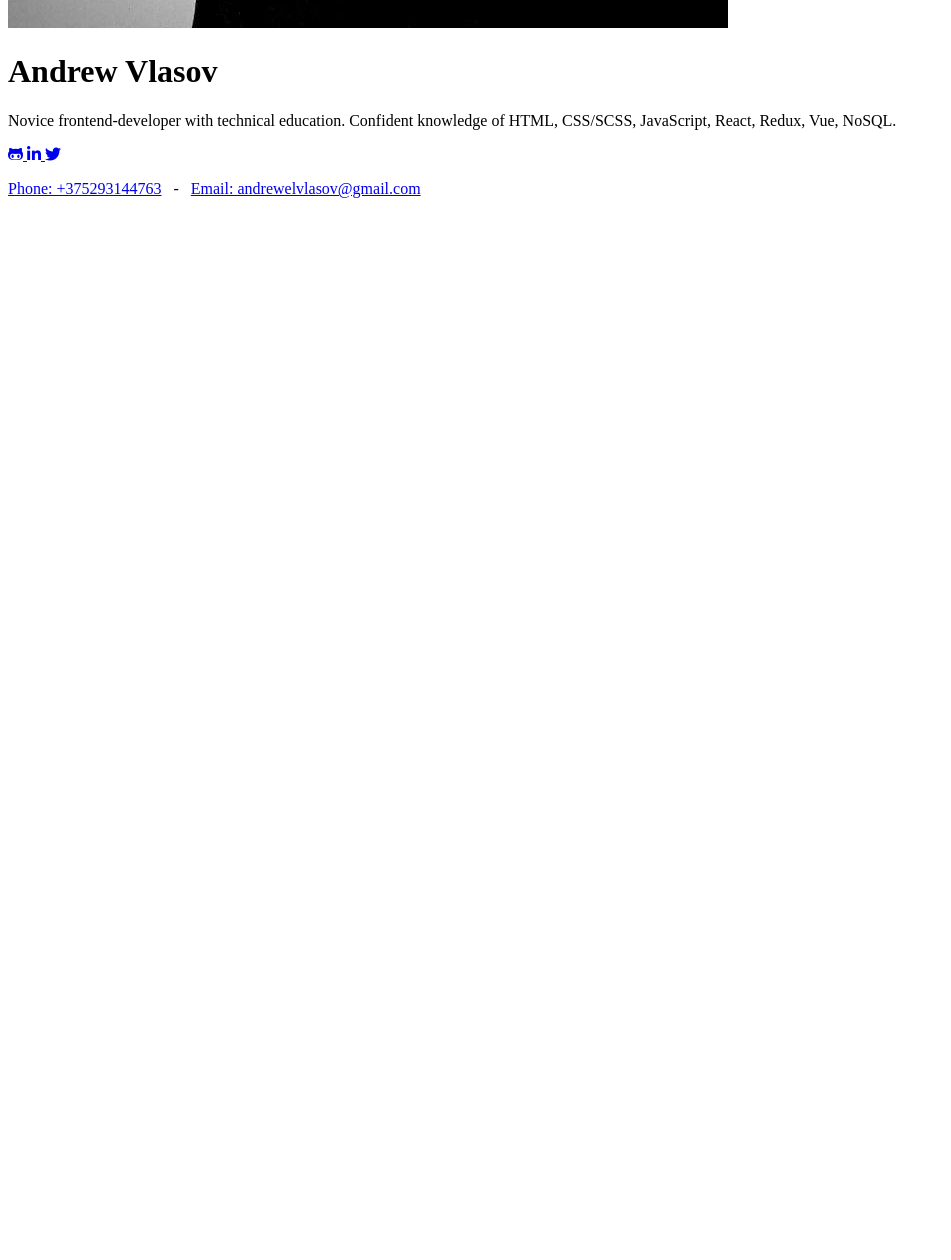
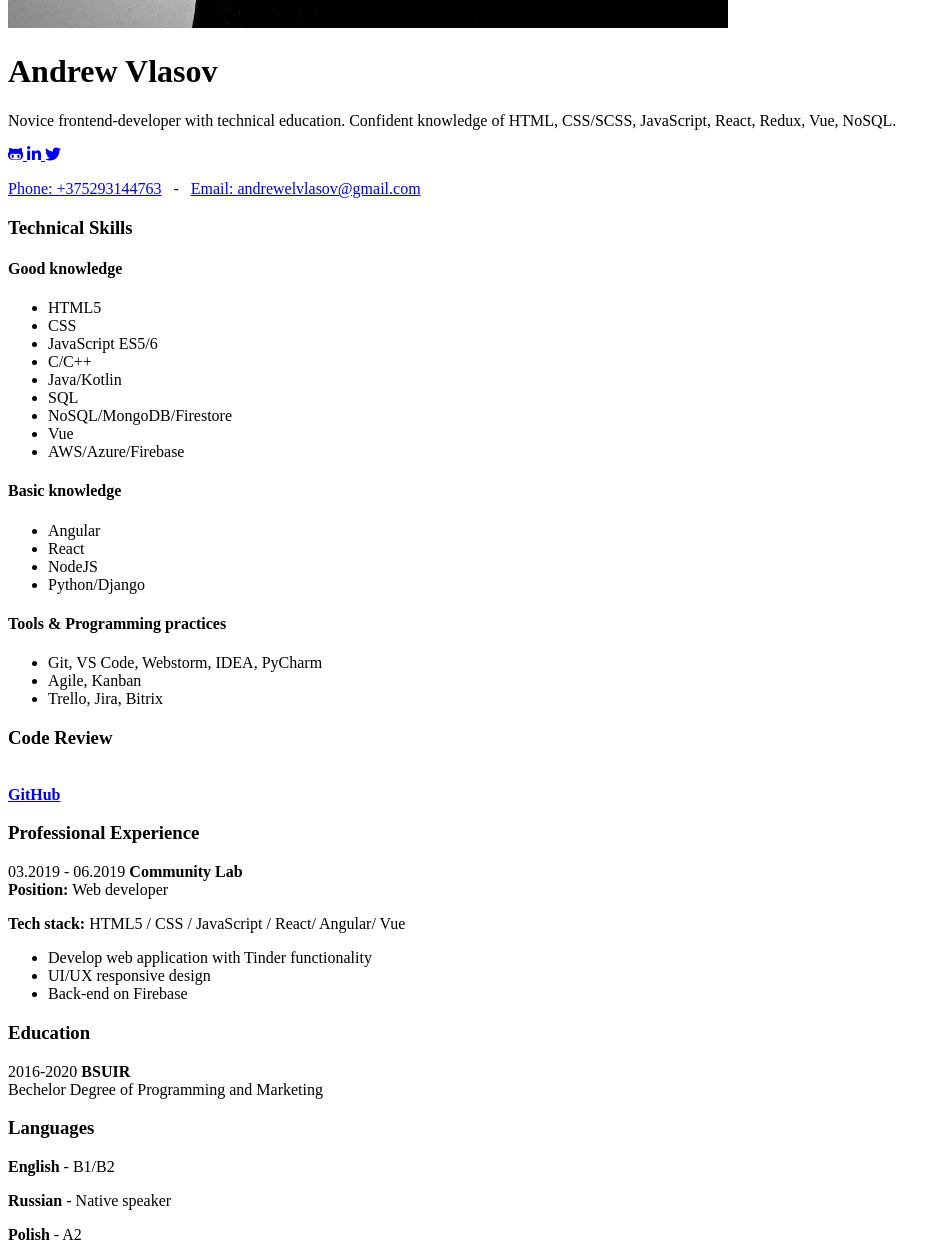
Before and after one commit to Andrewel/rsschool-2019Q1-cv, a plain HTML site: page index.html in a window 1280 px wide. Shown: the part 1260-2520 px from the top of the page, without its empty margins (0-951 px from the left). Before the commit the page ends 1474 px from the top, so only its background shows below. Drawn offline with Linux system fonts and the light colour scheme.

Commit message:
Add body with main and sections

```diff
--- a/index.html
+++ b/index.html
@@ -38,6 +38,91 @@
 
             </section>
           </header>
+          <main>
+                <section>
+                  <h3>Technical Skills</h3>
+                  <div class='skills'>
+                    <div class='column'>
+                      <h4>Good knowledge</h4>
+                      <ul>
+                        <li>HTML5</li>
+                        <li>CSS</li>
+                        <li>JavaScript ES5/6</li>
+                        <li>C/C++</li>
+                        <li>Java/Kotlin</li>
+                        <li>SQL</li>
+                        <li>NoSQL/MongoDB/Firestore</li>
+                        <li>Vue</li>
+                        <li>AWS/Azure/Firebase</li>
+                      </ul>
+                    </div>
+                    <div class='column'>
+                      <h4>Basic knowledge</h4>
+                      <ul>
+                        <li>Angular</li>
+                        <li>React</li>
+                        <li>NodeJS</li>
+                        <li>Python/Django</li>
+                      </ul>
+                    </div>
+                    <div class='column'>
+                      <h4>Tools & Programming practices</h4>
+                      <ul>
+                        <li>Git, VS Code, Webstorm, IDEA, PyCharm</li>
+                        <li>Agile, Kanban</li>
+                        <li>Trello, Jira, Bitrix</li>
+                      </ul>
+                    </div>
+                  </div>
+                </section>
+                <section>
+                  <h3>Code Review</h3>
+                  <article>
+                    <div class='job-title'>
+                      <br><strong><a href="https://www.linkedin.com/in/Andrewel/" target="_blank">GitHub</a></strong><br>
+                  </article>
+                </section>
+                <section>
+                  <h3>Professional Experience</h3>
+                  <article>
+                    <div class='job-title'>
+                      <span>03.2019 - 06.2019</span> <strong>Community Lab</strong><br> <strong>Position:</strong> Web
+                      developer
+                    </div>
+                    <div>
+                      <p><strong>Tech stack:</strong> HTML5 / CSS / JavaScript / React/ Angular/ Vue</p>
+                      <ul class="job-description">
+                        <li>Develop web application with Tinder functionality</li>
+                        <li>UI/UX responsive design</li>
+                        <li>Back-end on Firebase</li>
+                      </ul>
+                    </div>
+                  </article>
+                </section>
+                <section>
+                  <h3>Education</h3>
+                  <article>
+                    <div class='school'>
+                      <span>2016-2020</span> <strong>BSUIR</strong>
+                    </div>
+                    <div class="descrition">
+                      Bechelor Degree of Programming and Marketing
+                    </div>
+                  </article>
+                </section>
+                <section>
+                  <h3>Languages
+                  </h3>
+                  <article>
+                    <div>
+                      <p><strong>English</strong> - B1/B2</p>
+                      <p><strong>Russian</strong> - Native speaker</p>
+                      <p><strong>Polish</strong> - A2</p>
+                    </div>
+                  </article>
+                </section>
+              </main>
+
+            </div>
       </body>
-
 </html>
```
